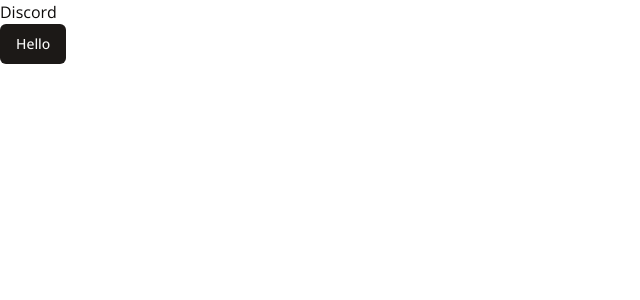
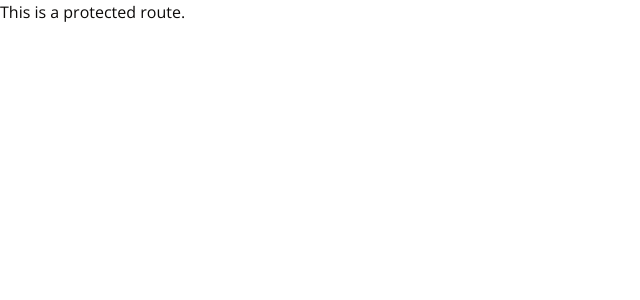
Before and after one commit to ikraamdaanis/discord-clone, a Next.js app in the folder client/: page / in a window 1280 px wide. Shown: the top 300 px of the page, without its empty margins (0-640 px from the left). Built offline with nearby package versions, Linux system fonts and the light colour scheme.

Commit message:
structure

```diff
--- /dev/null
+++ b/client/app/(auth)/(routes)/register/page.tsx
@@ -0,0 +1,5 @@
+const RegisterPage = () => {
+  return <div>Register Page</div>;
+};
+
+export default RegisterPage;
--- /dev/null
+++ b/client/app/(auth)/layout.tsx
@@ -0,0 +1,7 @@
+import { ReactNode } from "react";
+
+const AuthLayout = ({ children }: { children: ReactNode }) => {
+  return <div className="h-full bg-red-50">{children}</div>;
+};
+
+export default AuthLayout;
--- /dev/null
+++ b/client/app/(main)/(routes)/page.tsx
@@ -0,0 +1,3 @@
+export default function Home() {
+  return <div className="">This is a protected route.</div>;
+}
--- a/client/app/page.tsx
+++ /dev/null
@@ -1,10 +0,0 @@
-import { Button } from "components/ui/button";
-
-export default function Home() {
-  return (
-    <div className="">
-      <p>Discord</p>
-      <Button>Hello</Button>
-    </div>
-  );
-}
```
Also changed, not shown: client/app/(auth)/(routes)/login/page.tsx (renamed from client/app/(auth)/login/page.tsx).
